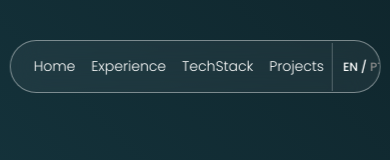
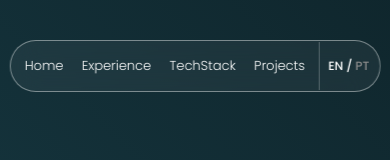
Before and after one commit to italoaurelio/NewPortifolio, a plain HTML site: page index.html in a window 390 px wide. Shown: the top 160 px of the page. Drawn offline with Linux system fonts and the light colour scheme.

Commit message:
fix: menu mobile acomoda o toggle EN/PT 📱
Co-Authored-By: Claude Fable 5 <noreply@anthropic.com>

```diff
--- a/style.css
+++ b/style.css
@@ -872,13 +872,13 @@ body {
     }
 
     #one {
-        margin-left: 15px;
+        margin-left: 10px;
     }
 
     #lang-toggle {
         margin-right: 8px;
-        padding: 15px 4px;
-        padding-left: 10px;
+        padding: 15px 2px;
+        padding-left: 8px;
         font-size: 12px;
     }
 
@@ -909,7 +909,8 @@ body {
         left: 50vw;
 
         a {
-            font-size: 14px;
+            font-size: 13px;
+            padding: 15px 4px;
         }
 
         gap: 0;
```
